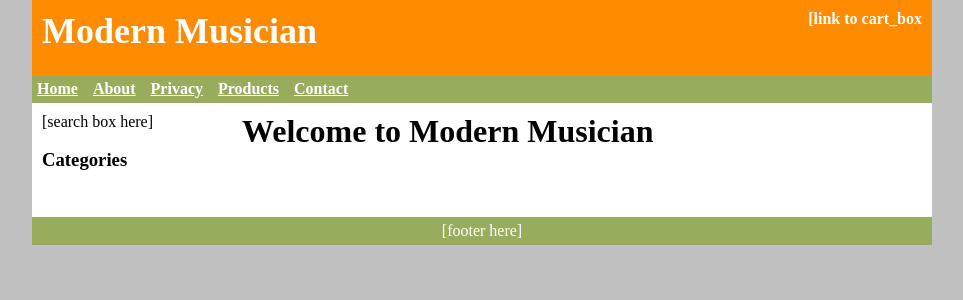
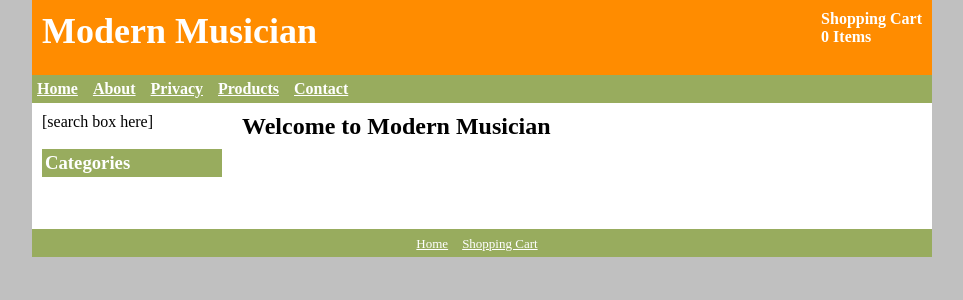
Before and after one commit to c-j-j/ecomstore, a Django app: page / in a window 1280 px wide. Shown: the top 300 px of the page, without its empty margins (158-1121 px from the left). Run offline with Django 3.2, Linux system fonts and the light colour scheme; data that the repository does not hold is empty.

Commit message:
Finished the shopping cart. Fixed the category list on the side.

```diff
--- a/cart/cart.py
+++ b/cart/cart.py
@@ -1,3 +1,4 @@
+import decimal
 import random
 from django.shortcuts import get_object_or_404
 from cart.models import CartItem
@@ -47,3 +48,39 @@
 
 def cart_distinct_item_count(request):
     return get_cart_items(request).count()
+
+
+def get_single_item(request, item_id):
+    return get_object_or_404(CartItem, id=item_id, cart_id=_cart_id(request))
+
+
+def update_cart(request):
+    post_data = request.POST.copy()
+    item_id = post_data['item_id']
+    quantity = post_data['quantity']
+    cart_item = get_single_item(request, item_id)
+
+    if cart_item:
+        if int(quantity) > 0:
+            cart_item.quantity = int(quantity)
+            cart_item.save()
+        else:
+            remove_from_cart(request)
+
+
+def remove_from_cart(request):
+    post_data = request.POST.copy()
+    item_id = post_data['item_id']
+    cart_item = get_single_item(request, item_id)
+    if cart_item:
+        cart_item.delete()
+
+
+def cart_subtotal(request):
+    cart_total = decimal.Decimal('0.00')
+    cart_products = get_cart_items(request)
+
+    for cart_item in cart_products:
+        cart_total += cart_item.product.price * cart_item.quantity
+
+    return cart_total
--- /dev/null
+++ b/catalog/templatetags/catalog_tags.py
@@ -0,0 +1,27 @@
+from django import template
+from django.contrib.flatpages.models import FlatPage
+from cart import cart
+from catalog.models import Category
+
+register = template.Library()
+
+
+@register.inclusion_tag("tags/cart_box.html")
+def cart_box(request):
+    cart_item_count = cart.cart_distinct_item_count(request)
+    return {'cart_item_count': cart_item_count}
+
+
+@register.inclusion_tag("tags/category_list.html")
+def category_list(request_path):
+    active_categories = Category.objects.filter(is_active=True)
+
+    return {
+        'active_categories': active_categories,
+        'request_path': request_path
+    }
+
+@register.inclusion_tag("tags/footer.html")
+def footer_links():
+    flatpage_list = FlatPage.objects.all()
+    return {'flatpage_list': flatpage_list}
--- a/catalog/views.py
+++ b/catalog/views.py
@@ -9,7 +9,6 @@
 
 def index(request, template_name="catalog/index.html"):
     page_title = 'Musical Instruments and Sheet Music'
-    categories = Category.objects.all()
     return render_to_response(template_name, locals(), context_instance=RequestContext(request))
 
 
--- a/ecomstore/settings.py
+++ b/ecomstore/settings.py
@@ -49,7 +49,9 @@
     'django.contrib.staticfiles',
     'catalog',
     'utils',
-    'cart'
+    'cart',
+    'django.contrib.sites',
+    'django.contrib.flatpages'
 )
 
 MIDDLEWARE_CLASSES = (
@@ -59,6 +61,7 @@
     'django.contrib.auth.middleware.AuthenticationMiddleware',
     'django.contrib.messages.middleware.MessageMiddleware',
     'django.middleware.clickjacking.XFrameOptionsMiddleware',
+    'django.contrib.flatpages.middleware.FlatpageFallbackMiddleware'
 )
 
 ROOT_URLCONF = 'ecomstore.urls'
@@ -102,3 +105,4 @@
 SITE_NAME = 'Modern Musician'
 META_KEYWORDS = 'Music, instruments'
 META_DESCRIPTION = 'Online supplier of instruments'
+SITE_ID=1
--- a/static/style.css
+++ b/static/style.css
@@ -75,7 +75,7 @@
 	position:absolute;
 	left:-1000px;
 	top:-1000px;
-
+}
 /* start of chapter 3 added styles */
 a{
 	color:#98AC5E;
@@ -104,18 +104,21 @@
 ul.errorlist{
 background-color:Red;color:White;
 }
+
 /* styles for shopping cart page */
 table#shopping_cart{
 width:100%;
 border-collapse:collapse;
 color:#616161;
 }
+
 h1,caption{
 text-align:left;
 font-size:x-large;
 margin-bottom:15px;
 color:Black;
 }
+
 th,td{
 text-align:left;
 padding:3px;
@@ -133,3 +136,31 @@
 a.cart{
 color:DarkOrange;
 }
+
+h3{
+    background-color:#98AC5E;
+    color:White;
+    padding:3px;
+    margin-bottom:6px
+}
+
+ul#categories{
+    list-style:none;
+}
+
+ul#categories li{
+    font-weight:bold;
+    color:#616161;
+}
+
+ul#categories li a{
+    text-decoration:underline;
+}
+
+div#footer a{
+    color:White;
+    font-size:small;
+    text-decoration:underline;
+    font-weight:normal;
+    margin-right:10px
+}
--- a/templates/catalog.html
+++ b/templates/catalog.html
@@ -1,4 +1,5 @@
 {% extends "base.html"%}
+{% load catalog_tags %}
 
 {% block site_wrapper %}
 <div id="main">
@@ -7,7 +8,7 @@
     <div id="banner">
         <div class="bannerIEPadder">
             <div class="cart_box">
-                [link to cart_box
+                {% cart_box request %}
             </div>
             {{ site_name }}
         </div>
@@ -22,7 +23,7 @@
             <div class="sidebarIEPadder">
                 [search box here]
                 <br/><br/>
-                {% include "tags/category_list.html" %}
+                {% category_list request.path %}
                 <br/><br/>
             </div>
         </div>
@@ -36,7 +37,7 @@
     </div>
     <div id="footer">
         <div class="footerIEPadder">
-            [footer here]
+            {% footer_links %}
             <div class="cb"></div>
         </div>
     </div>
--- /dev/null
+++ b/templates/tags/cart_box.html
@@ -0,0 +1,7 @@
+{% with cart_item_count as cart_count %}
+        <a href="{% url "show_cart" %}">
+            Shopping Cart
+            <br />
+            {{ cart_count }} Item{{ cart_count|pluralize }}
+        </a>
+{% endwith %}
--- a/templates/tags/category_list.html
+++ b/templates/tags/category_list.html
@@ -1,6 +1,14 @@
 <h3>Categories</h3>
-{% for category in categories %}
-{% if category.is_active %}
-<a href="{{category.get_absolute_url}}">{{category.name}}</a><br/>
-{% endif %}
-{% endfor %}
+<ul id="categories">
+    {% with active_categories as categories %}
+    {% for category in categories %}
+    <li>
+        {% ifequal category.get_absolute_url request_path %}
+        {{category.name}}<br />
+        {% else %}
+        <a href="{{category.get_absolute_url}}">{{category.name}}</a><br/>
+        {% endifequal %}
+    </li>
+    {% endfor %}
+    {% endwith %}
+</ul>
--- /dev/null
+++ b/templates/tags/footer.html
@@ -0,0 +1,7 @@
+<a href="{% url "catalog_home" %}">Home</a>
+{% with flatpage_list as pages %}
+        {% for page in pages %}
+        <a href="{{page.url}}">{{page.title}}</a>
+        {% endfor %}
+{% endwith %}
+<a href="{% url "show_cart" %}">Shopping Cart</a>
--- a/templates/tags/navigation.html
+++ b/templates/tags/navigation.html
@@ -1,8 +1,8 @@
 <ul>
-	<li><a href="/catalog">Home</a></li>
+	<li><a href="/">Home</a></li>
 	<li><a href="/catalog">About</a></li>
 	<li><a href="/catalog">Privacy</a></li>
 	<li><a href="/catalog">Products</a></li>
-	<li><a href="/catalog/">Contact</a></li>
+	<li><a href="/contact/">Contact</a></li>
 </ul>
 <div class="cb"></div>
```
Also changed, not shown: cart/views.py (+9 -0 lines), templates/flatpages/default.html (added, +9 -0 lines), ecomstore/__init__.py (deleted), 2 other files.
